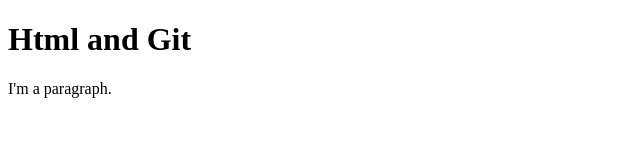
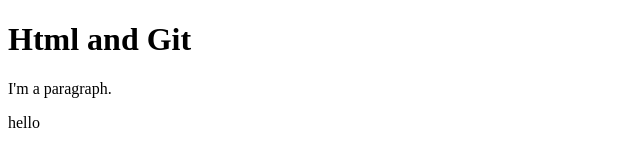
Before and after one commit to SyhanLoc/gitAndHTML, a plain HTML site: page index.html in a window 1280 px wide. Shown: the full height of the page, 0-640 px from the left. Drawn offline with Linux system fonts and the light colour scheme.

Commit message:
add js and update web files

```diff
--- a/index.html
+++ b/index.html
@@ -9,6 +9,6 @@
 <body>
     <h1>Html and Git</h1>
     <p>I'm a paragraph. </p>
-
+    <p>hello</p>
 </body>
 </html>
--- /dev/null
+++ b/js/script.js
@@ -0,0 +1 @@
+console.log("Hi");
--- a/style.css
+++ b/style.css
@@ -0,0 +1,6 @@
+body {
+    background-color: green;
+}
+p {
+    font-size: 18px;
+}
```
